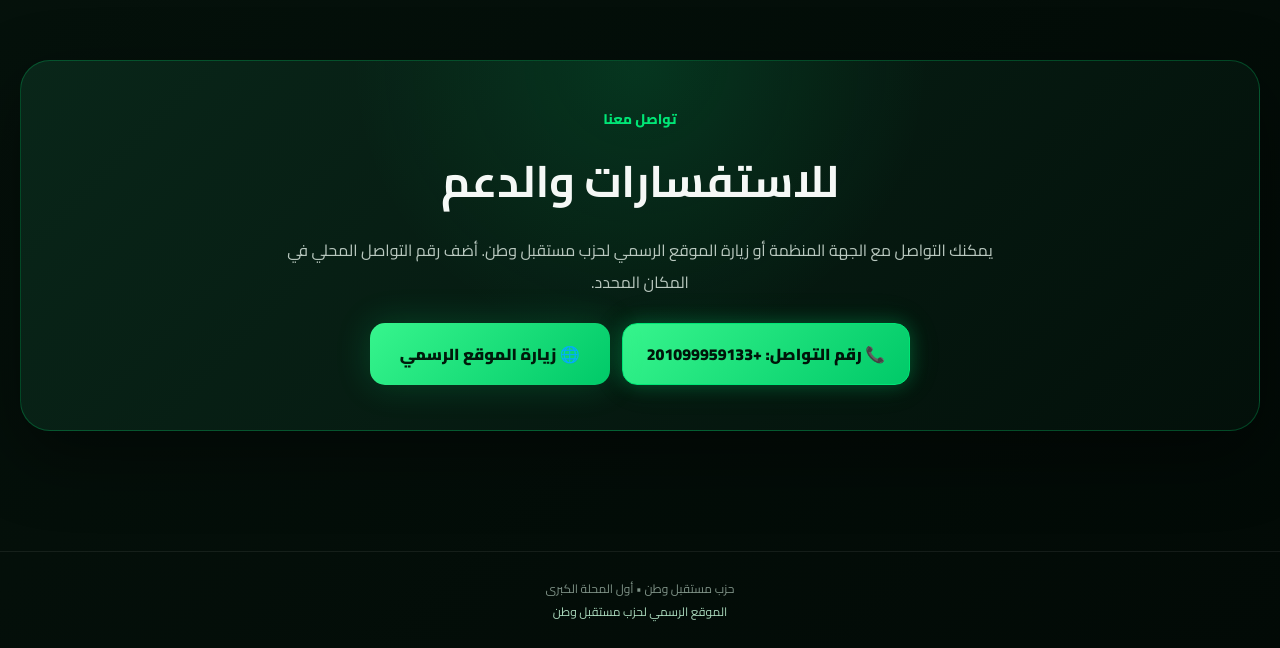
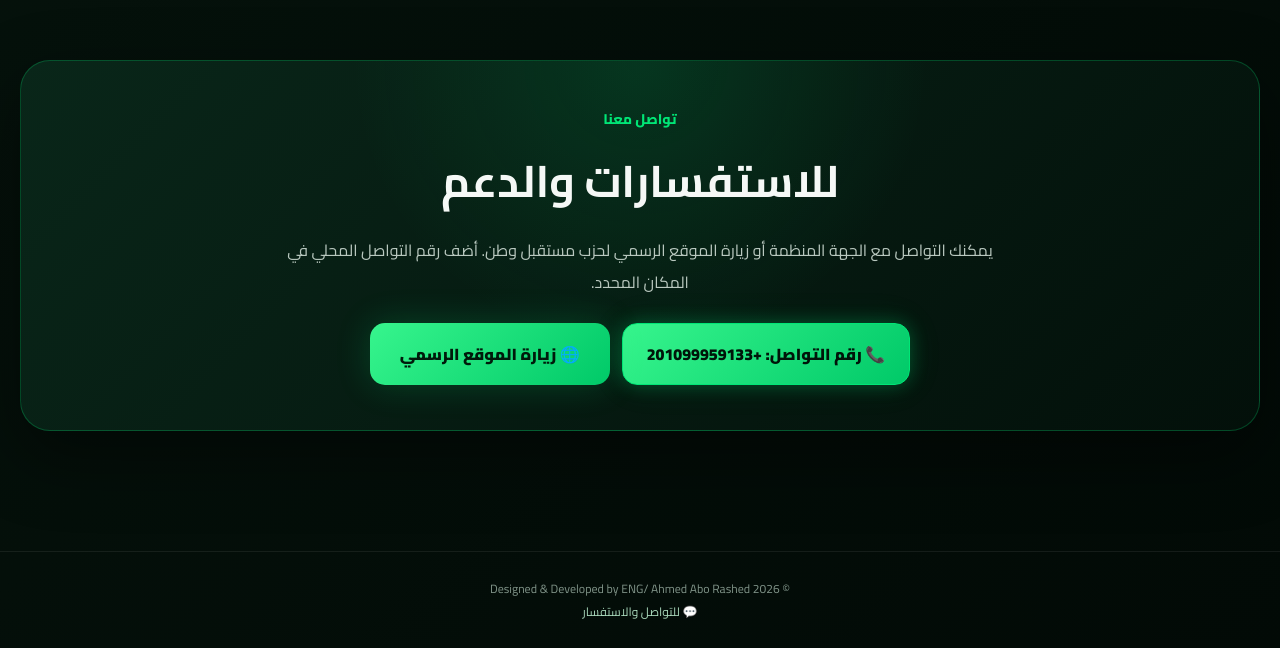
Before and after one commit to ahmedaborashed/Mostakbal-Watan-Courses, a plain HTML site: page index.html in a window 1280 px wide. Shown: the part 2951-3599 px from the top of the page. Drawn offline with Linux system fonts and the light colour scheme.

Commit message:
Add files via upload

```diff
--- a/index.html
+++ b/index.html
@@ -1760,14 +1760,14 @@
        ============================================================ -->
   <footer>
     <div class="container">
-      حزب مستقبل وطن • أول المحلة الكبرى
+          © 2026 Designed & Developed by ENG/ Ahmed Abo Rashed
       <br>
       <a
-        href="https://web.facebook.com/MostqbalwatanGharbia"
+        href="https://wa.me/201020084862"
         target="_blank"
         rel="noopener noreferrer"
       >
-        الموقع الرسمي لحزب مستقبل وطن
+      💬 للتواصل والاستفسار
       </a>
     </div>
   </footer>
```
